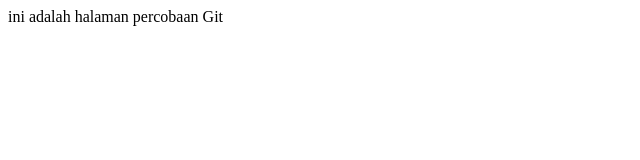
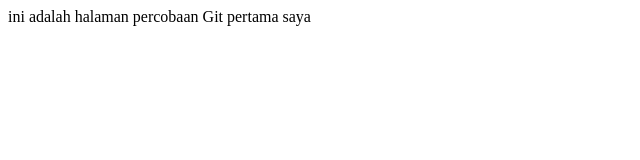
Before and after one commit to rizalsyahk18/gitgua, a plain HTML site: page index.html in a window 1280 px wide. Shown: the whole page, without its empty margins (0-640 px from the left). Drawn offline with Linux system fonts and the light colour scheme.

Commit message:
melakukan perubahan file index.html

```diff
--- a/index.html
+++ b/index.html
@@ -1,6 +1,6 @@
 <html>
 <head><title>Percobaan Git</title></head>
 <body>
-<p>ini adalah halaman percobaan Git</p>
+  <p>ini adalah halaman percobaan Git pertama saya </p>
 </body>
 </html>
```
